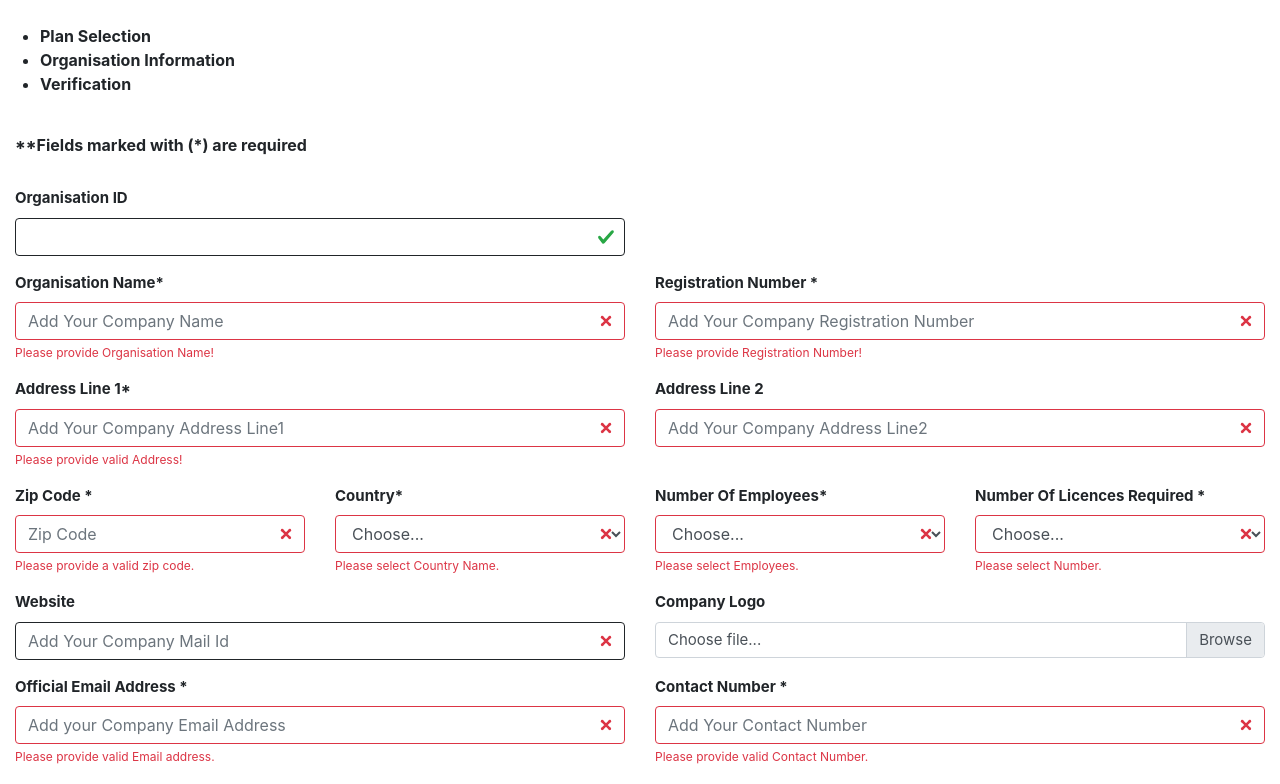
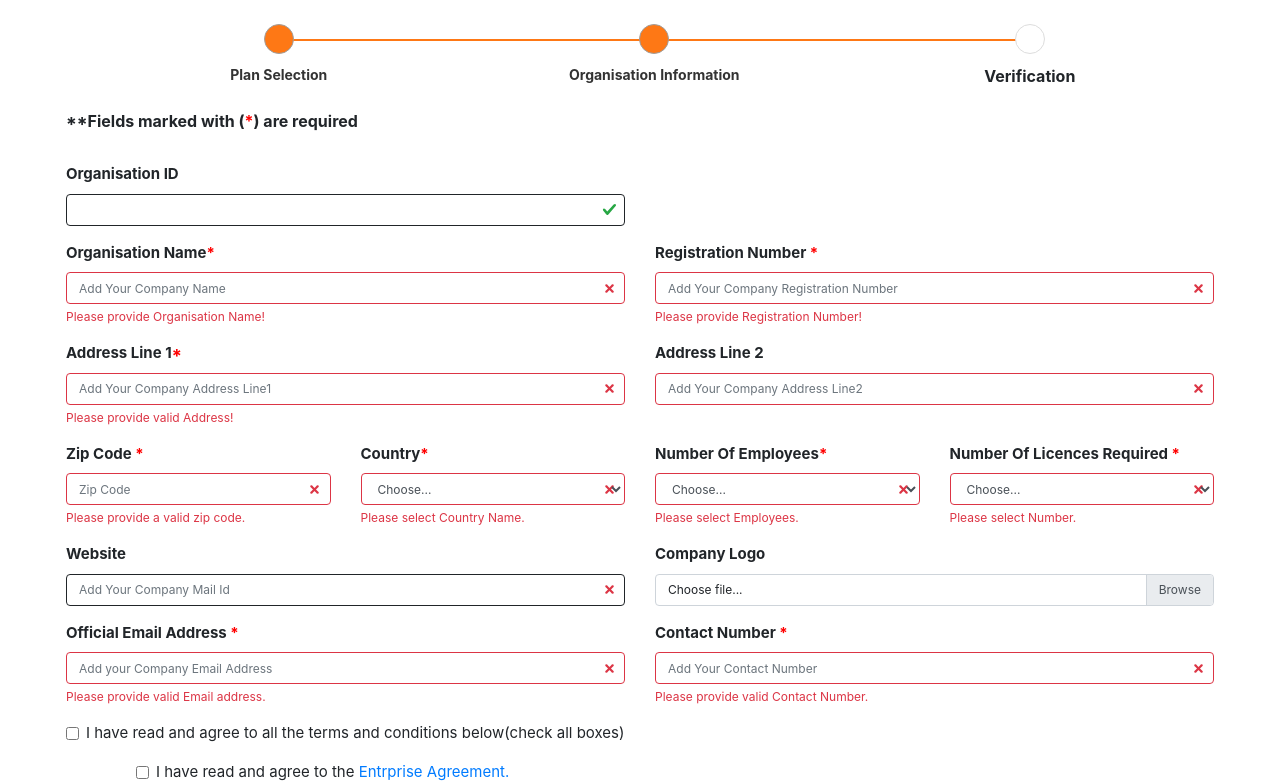
Before and after one commit to SwapnaJadhav/htmlRepository, a plain HTML site: page Onboard.html in a window 1280 px wide. Shown: the part 184-968 px from the top of the page. Drawn offline with Linux system fonts and the light colour scheme.

Commit message:
Onboard/common.css
some small change in class that applied on onboard css.

```diff
--- a/common.css
+++ b/common.css
@@ -1,9 +1,9 @@
-.ditem wrapper-progressBar {
+.ditem .wrapper-progressBar {
     width: 100%
 }
 
 
-.ditem progressBar li {
+.ditem .progressBar li {
     list-style-type: none;
     float: left;
     width: 33%;
@@ -11,7 +11,7 @@
     text-align: center;
 }
 
-.ditem progressBar li:before {
+.ditem .progressBar li:before {
     content: " ";
     line-height: 30px;
     border-radius: 50%;
@@ -24,7 +24,7 @@
     background-color: white
 }
 
-.ditem progressBar li:after {
+.ditem .progressBar li:after {
     content: "";
     position: absolute;
     width: 100%;
@@ -35,22 +35,22 @@
     z-index: -1;
 }
 
-.ditem progressBar li:first-child:after {
+.ditem .progressBar li:first-child:after {
     content: none;
 }
-.ditem progressBar li.active {
+.progressBar li.active {
   color: #333333;
   font-size: 14;
 }
 
 
-.ditem progressBar li.active:before {
+.ditem .progressBar li.active:before {
   border-color: #9E9E9E;
   background-color:#FE7815;
 }
 
 
-.ditem progressBar li.active + li:after {
+.ditem .progressBar li.active + li:after {
     background-color: #FE7815
 }
 
@@ -63,11 +63,11 @@
 
 
 
-.ditem img-thumbnail
+/* .ditem img-thumbnail
 {
     width: 35px;
     height: 35px;
-}
+}  */
 .ditem btn-file {
     position: relative;
     overflow: hidden;
@@ -98,12 +98,7 @@
     display :table;
     text-align: center;
     margin:auto;
-    /* text-align: center;
 
-    margin: auto;
-    width: 100%;
-    border: 5px solid #73AD21;
-    padding: 20px; */
   }
   .ditem bodyline{
     padding: 70px 90px;
@@ -111,26 +106,26 @@
   .ditem menu-text a{
     color:#212529;
   }
-  .ditem container-fluid{
+  .container-fluid{
     padding-right: 66px;
     padding-left: 66px;
   }
-  .ditem form-sungroup {
+  .form-sungroup {
     padding-left: 70px;
 }
-.ditem btn-primary {
+.btn-primary {
   color: #fff;
   background-color: var(--orange);
   border-color: var(--light);
 }
 
-.ditem body-color label {
+.body-color label {
   color: #212529;
 }
-.ditem form-control{
+.form-control{
   font-size: 12px;
 }
-.ditem custom-file {
+.custom-file {
   font-size: 12px;
 
 }
@@ -148,10 +143,10 @@
 
   border: 1px solid #212529;
 }
-.ditem required {
+.ditem .required {
   color: red;
 }
-.ditem img-thumbnail {
+.img-thumbnail {
   padding: 0px;
   /* border: 0px; */
 }
@@ -181,7 +176,7 @@
   font-size: 13;
   padding: 12px;
 }
-.ditem a.stretched-link {
+a.stretched-link {
   font-size: 13px;
   color:#1458A8
 }
@@ -194,7 +189,9 @@
   background-color: var(--orange);
 
 }
+
 .img-thumbnail {
   max-width: 145px;
   padding: 25px;
+  margin: inherit;
 }
```
